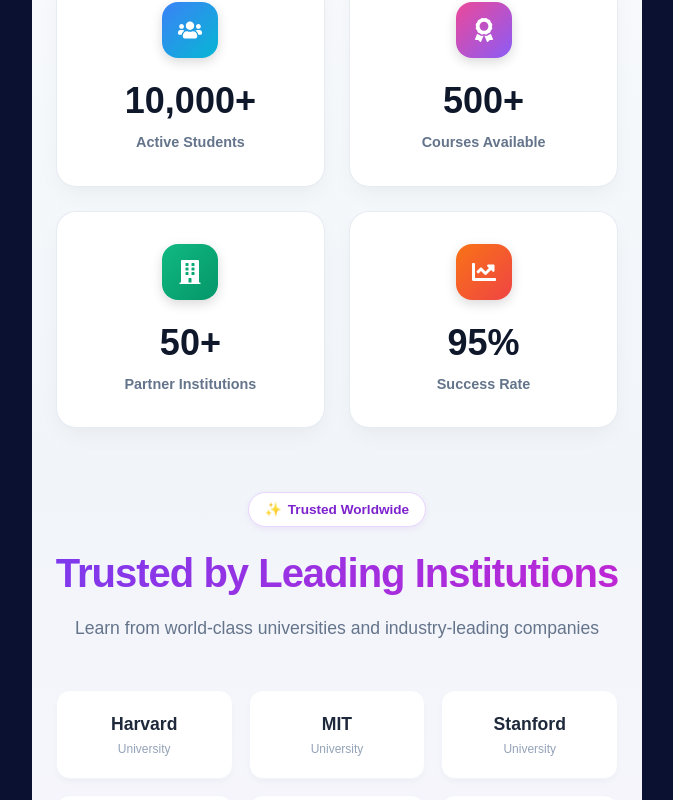
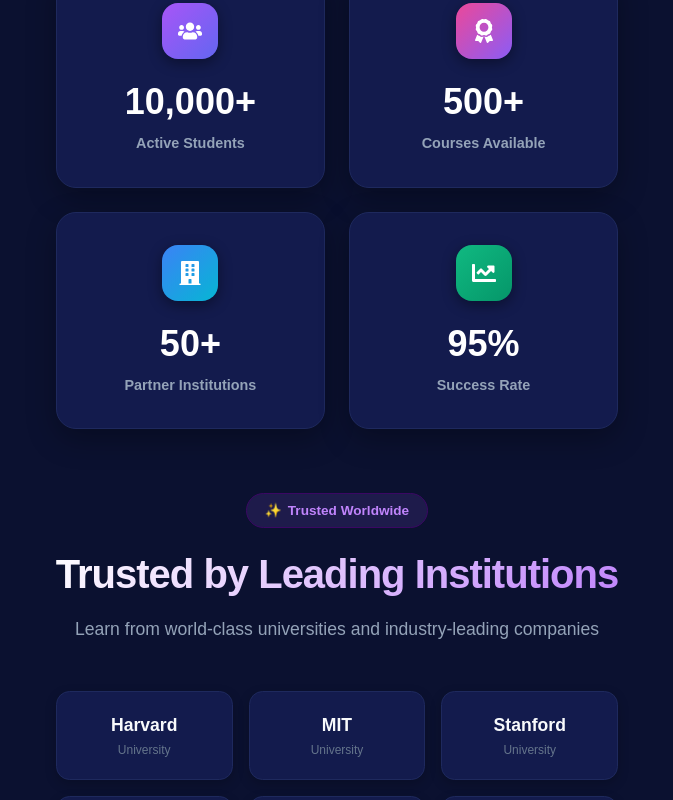
Before and after one commit to PrinceWycliff/skillforge-frontend, a React (Vite) app: page / in a window 1280 px wide. Shown: the part 260-1060 px from the top of the page, without its empty margins (303-976 px from the left). Built offline with nearby package versions, Linux system fonts and the light colour scheme; no server answers; the HTML template or start-up script is replaced by a standard one.

Commit message:
style: update TrustedSection to match dark blue theme palette

```diff
--- a/src/components/TrustedSection.jsx
+++ b/src/components/TrustedSection.jsx
@@ -7,29 +7,29 @@ const TrustedSection = () => {
       id: 1,
       number: '10,000+',
       label: 'Active Students',
-      icon: <FaUsers size={24} color="#ffffff" />,
-      gradient: 'linear-gradient(135deg, #3b82f6 0%, #06b6d4 100%)',
+      icon: <FaUsers size={24} className="text-white" />,
+      gradient: 'linear-gradient(135deg, #a855f7 0%, #6366f1 100%)',
     },
     {
       id: 2,
       number: '500+',
       label: 'Courses Available',
-      icon: <FaAward size={24} color="#ffffff" />,
+      icon: <FaAward size={24} className="text-white" />,
       gradient: 'linear-gradient(135deg, #ec4899 0%, #8b5cf6 100%)',
     },
     {
       id: 3,
       number: '50+',
       label: 'Partner Institutions',
-      icon: <FaBuilding size={24} color="#ffffff" />,
-      gradient: 'linear-gradient(135deg, #10b981 0%, #059669 100%)',
+      icon: <FaBuilding size={24} className="text-white" />,
+      gradient: 'linear-gradient(135deg, #3b82f6 0%, #06b6d4 100%)',
     },
     {
       id: 4,
       number: '95%',
       label: 'Success Rate',
-      icon: <FaChartLine size={24} color="#ffffff" />,
-      gradient: 'linear-gradient(135deg, #f97316 0%, #ef4444 100%)',
+      icon: <FaChartLine size={24} className="text-white" />,
+      gradient: 'linear-gradient(135deg, #10b981 0%, #059669 100%)',
     },
   ];
 
@@ -89,12 +89,14 @@ const TrustedSection = () => {
   );
 };
 
-// Component Styles matching light/purple gradient marketing aesthetic
+// Dark-theme styles matching #0B1130 background & purple brand accents
 const sectionStyle = {
-  background: 'linear-gradient(180deg, #f8fafc 0%, #f1f5f9 50%, #faf5ff 100%)',
+  backgroundColor: '#0B1130',
   padding: '4rem 1.5rem',
   fontFamily: 'sans-serif',
-  color: '#0f172a',
+  color: '#ffffff',
+  borderTop: '1px solid #1e293b',
+  borderBottom: '1px solid #1e293b',
 };
 
 const containerStyle = {
@@ -110,15 +112,15 @@ const statsGridStyle = {
 };
 
 const statCardStyle = {
-  backgroundColor: '#ffffff',
+  backgroundColor: '#131b4d',
   borderRadius: '1.25rem',
   padding: '2rem 1.5rem',
   display: 'flex',
   flexDirection: 'column',
   alignItems: 'center',
   textAlign: 'center',
-  boxShadow: '0 10px 25px -5px rgba(0, 0, 0, 0.05), 0 8px 10px -6px rgba(0, 0, 0, 0.01)',
-  border: '1px solid rgba(226, 232, 240, 0.8)',
+  boxShadow: '0 10px 30px rgba(0, 0, 0, 0.3)',
+  border: '1px solid #1e295d',
 };
 
 const iconBadgeStyle = {
@@ -129,19 +131,19 @@ const iconBadgeStyle = {
   alignItems: 'center',
   justifyContent: 'center',
   marginBottom: '1rem',
-  boxShadow: '0 4px 12px rgba(0, 0, 0, 0.15)',
+  boxShadow: '0 4px 14px rgba(0, 0, 0, 0.4)',
 };
 
 const statNumberStyle = {
   fontSize: '2.25rem',
   fontWeight: '800',
-  color: '#0f172a',
+  color: '#ffffff',
   margin: '0 0 0.25rem 0',
 };
 
 const statLabelStyle = {
   fontSize: '0.9rem',
-  color: '#64748b',
+  color: '#94a3b8',
   fontWeight: '600',
   margin: 0,
 };
@@ -154,22 +156,21 @@ const headerWrapperStyle = {
 const pillBadgeStyle = {
   display: 'inline-flex',
   alignItems: 'center',
-  padding: '0.4rem 1rem',
+  padding: '0.4rem 1.1rem',
   borderRadius: '9999px',
-  backgroundColor: '#ffffff',
-  border: '1px solid #e9d5ff',
-  color: '#7e22ce',
+  backgroundColor: '#1e1b4b',
+  border: '1px solid #3b0764',
+  color: '#c084fc',
   fontSize: '0.85rem',
   fontWeight: '700',
   marginBottom: '1rem',
-  boxShadow: '0 2px 6px rgba(126, 34, 206, 0.08)',
 };
 
 const headlineStyle = {
   fontSize: '2.5rem',
   fontWeight: '900',
   letterSpacing: '-0.025em',
-  background: 'linear-gradient(135deg, #7c3aed 0%, #c026d3 100%)',
+  background: 'linear-gradient(135deg, #ffffff 0%, #c084fc 100%)',
   WebkitBackgroundClip: 'text',
   WebkitTextFillColor: 'transparent',
   margin: '0 0 0.75rem 0',
@@ -177,7 +178,7 @@ const headlineStyle = {
 
 const subheadingStyle = {
   fontSize: '1.1rem',
-  color: '#64748b',
+  color: '#94a3b8',
   margin: 0,
 };
 
@@ -188,24 +189,24 @@ const partnerGridStyle = {
 };
 
 const partnerCardStyle = {
-  backgroundColor: '#ffffff',
+  backgroundColor: '#131b4d',
   borderRadius: '0.85rem',
   padding: '1.25rem 1rem',
   textAlign: 'center',
-  boxShadow: '0 4px 6px -1px rgba(0, 0, 0, 0.03)',
-  border: '1px solid #f1f5f9',
+  border: '1px solid #1e295d',
+  boxShadow: '0 4px 12px rgba(0, 0, 0, 0.2)',
 };
 
 const partnerNameStyle = {
   fontSize: '1.1rem',
   fontWeight: '800',
-  color: '#1e293b',
+  color: '#f8fafc',
   marginBottom: '0.2rem',
 };
 
 const partnerCategoryStyle = {
   fontSize: '0.75rem',
-  color: '#94a3b8',
+  color: '#64748b',
   fontWeight: '500',
 };
 
```
